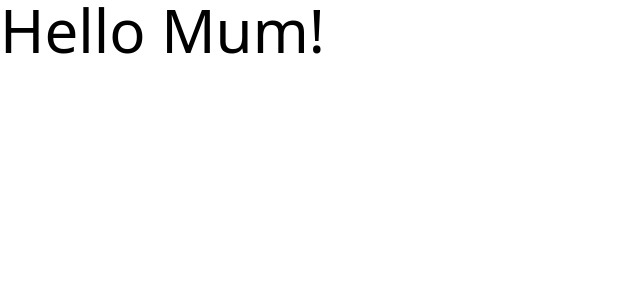
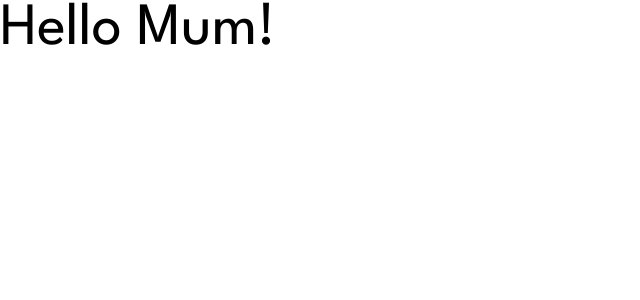
Before and after one commit to Zerebel/room_homepage, a React (Vite) app: page / in a window 1280 px wide. Shown: the top 300 px of the page, without its empty margins (0-640 px from the left). Built offline with nearby package versions, Linux system fonts and the light colour scheme.

Commit message:
feat: Add new colors and font family to Tailwind CSS configuration

```diff
--- a/tailwind.config.js
+++ b/tailwind.config.js
@@ -1,8 +1,17 @@
 /** @type {import('tailwindcss').Config} */
+
 export default {
   content: ["./index.html", "./src/**/*.{js,ts,jsx,tsx}"],
   theme: {
-    extend: {},
+    extend: {
+      colors: {
+        dark_gray: "hsl(0, 0%, 63%)",
+        very_dark_gray: "hsl(0, 0%, 27%)",
+      },
+      fontFamily: {
+        league_spartan: ["League Spartan", "sans-serif"],
+      },
+    },
   },
   plugins: [],
 };
```
